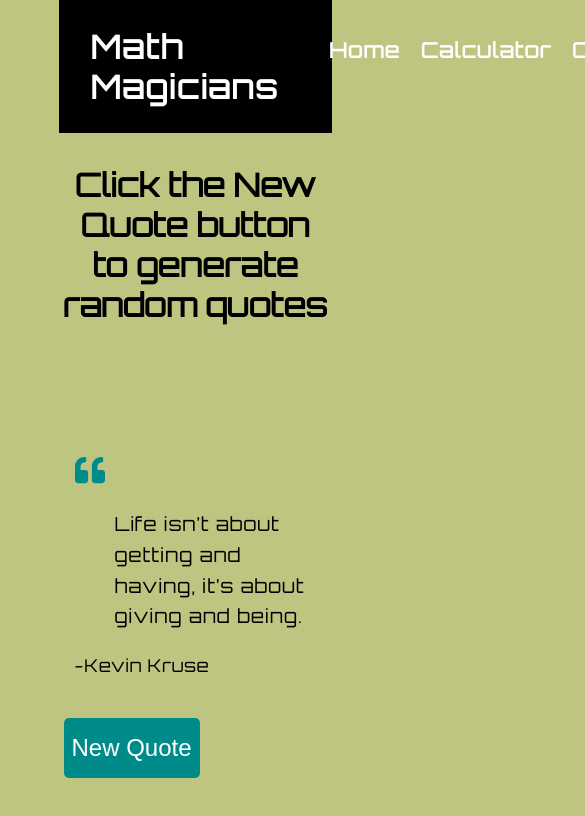
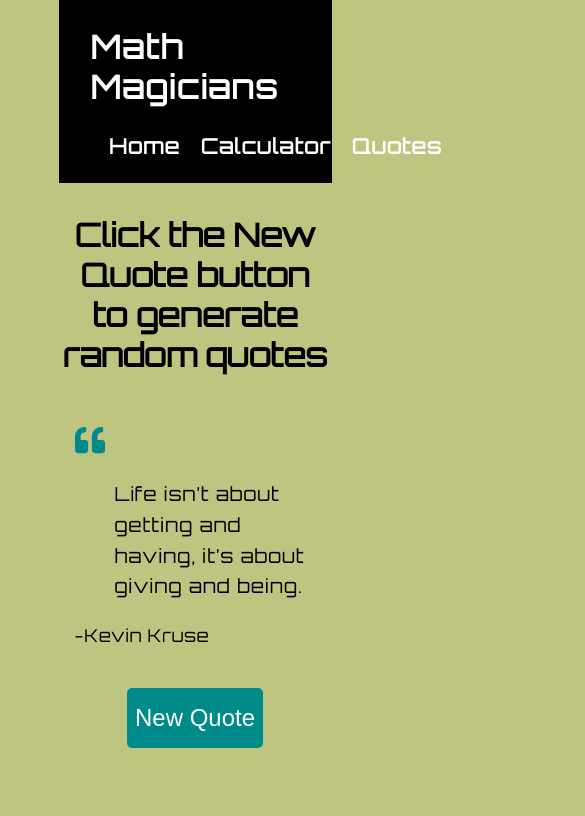
Before and after one commit to Benmuiruri/purchase-helper, a React (Create React App) app: page /quotes in a window 390 px wide. Shown: the top 816 px of the page, 585 px wide, since content can reach past the window. Built offline with nearby package versions, Linux system fonts and the light colour scheme; no server answers.

Commit message:
Add mobile styles to header and Quote Component

```diff
--- a/src/components/Navigation.css
+++ b/src/components/Navigation.css
@@ -19,3 +19,18 @@
   display: flex;
   list-style-type: none;
 }
+
+@media screen and (max-width: 800px) {
+  .header {
+    flex-direction: column;
+  }
+
+  .header div {
+    margin: 0 auto;
+  }
+
+  .header ul {
+    margin: 0 auto;
+    padding-bottom: 1.5em;
+  }
+}
--- a/src/routes/Quotes.css
+++ b/src/routes/Quotes.css
@@ -21,3 +21,16 @@
   text-decoration: none;
   width: auto;
 }
+
+@media screen and (max-width: 800px) {
+  .quote-box {
+    padding-top: 0;
+    display: flex;
+    flex-direction: column;
+  }
+
+  .quote-btn {
+    width: fit-content;
+    align-self: center;
+  }
+}
```
